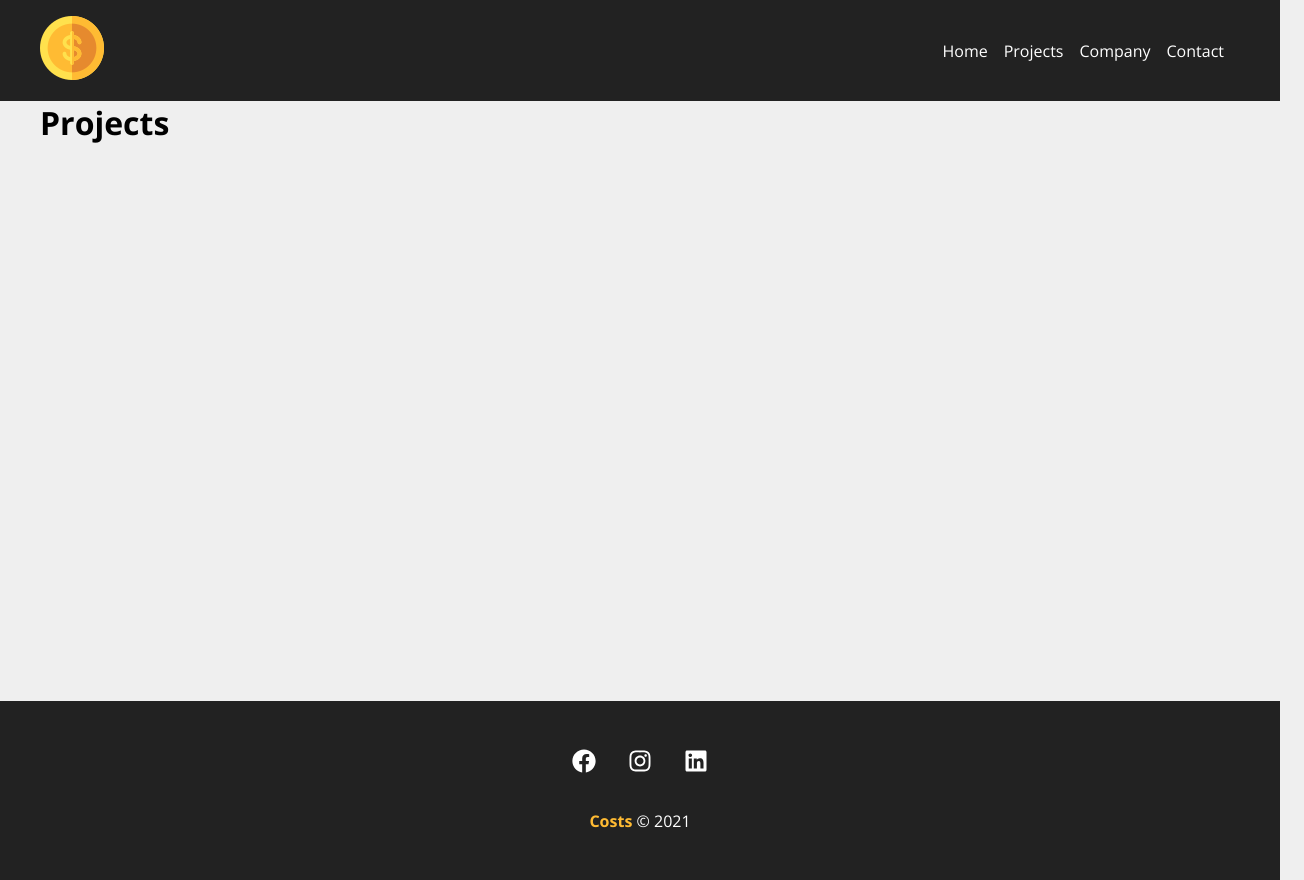
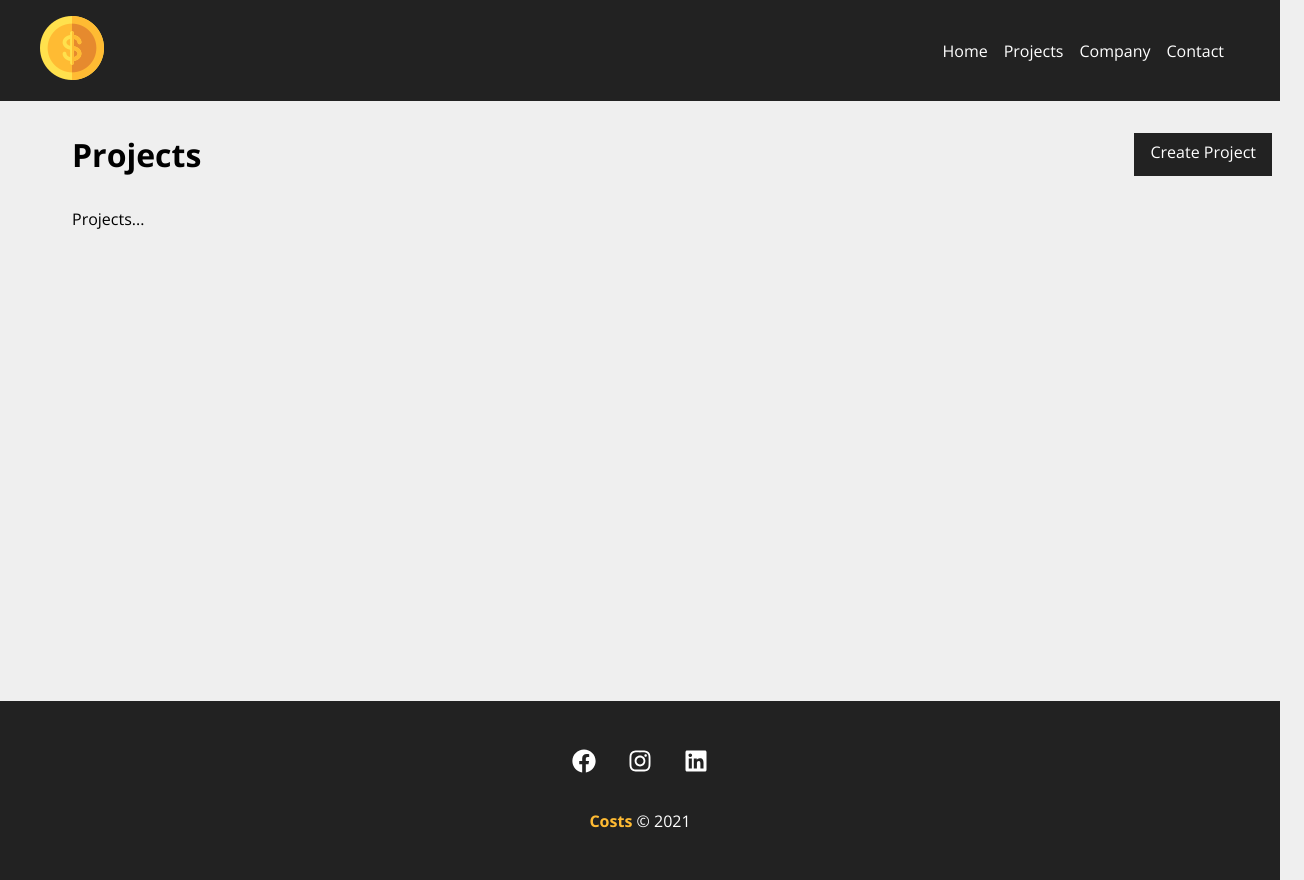
Before and after one commit to henriquengi/project-manager, a React (Create React App) app: page /projects in a window 1280 px wide. Shown: the whole page, 1304 px wide, since content can reach past the window. Built offline with nearby package versions, Linux system fonts and the light colour scheme.

Commit message:
style: project page with css and components

```diff
--- a/src/components/pages/Projects.jsx
+++ b/src/components/pages/Projects.jsx
@@ -1,5 +1,8 @@
 import Message from "../layout/Message";
 import { useLocation } from "react-router-dom";
+import styles from "./Projects.module.css";
+import Container from "../layout/Container";
+import LinkButton from "../layout/LinkButton";
 
 function Projects() {
   const location = useLocation();
@@ -9,9 +12,15 @@
   }
 
   return (
-    <div>
-      <h1>Projects</h1>
+    <div className={styles.project_container}>
+      <div className={styles.title_container}>
+        <h1>Projects</h1>
+        <LinkButton to="/newproject" text="Create Project" />
+      </div>
       {message && <Message msg={message} type="success" />}
+      <Container customClass="start">
+        <p>Projects...</p>
+      </Container>
     </div>
   );
 }
--- /dev/null
+++ b/src/components/pages/Projects.module.css
@@ -0,0 +1,9 @@
+.project_container {
+  padding: 2em;
+}
+
+.title_container {
+  display: flex;
+  justify-content: space-between;
+  margin-bottom: 2em;
+}
```
